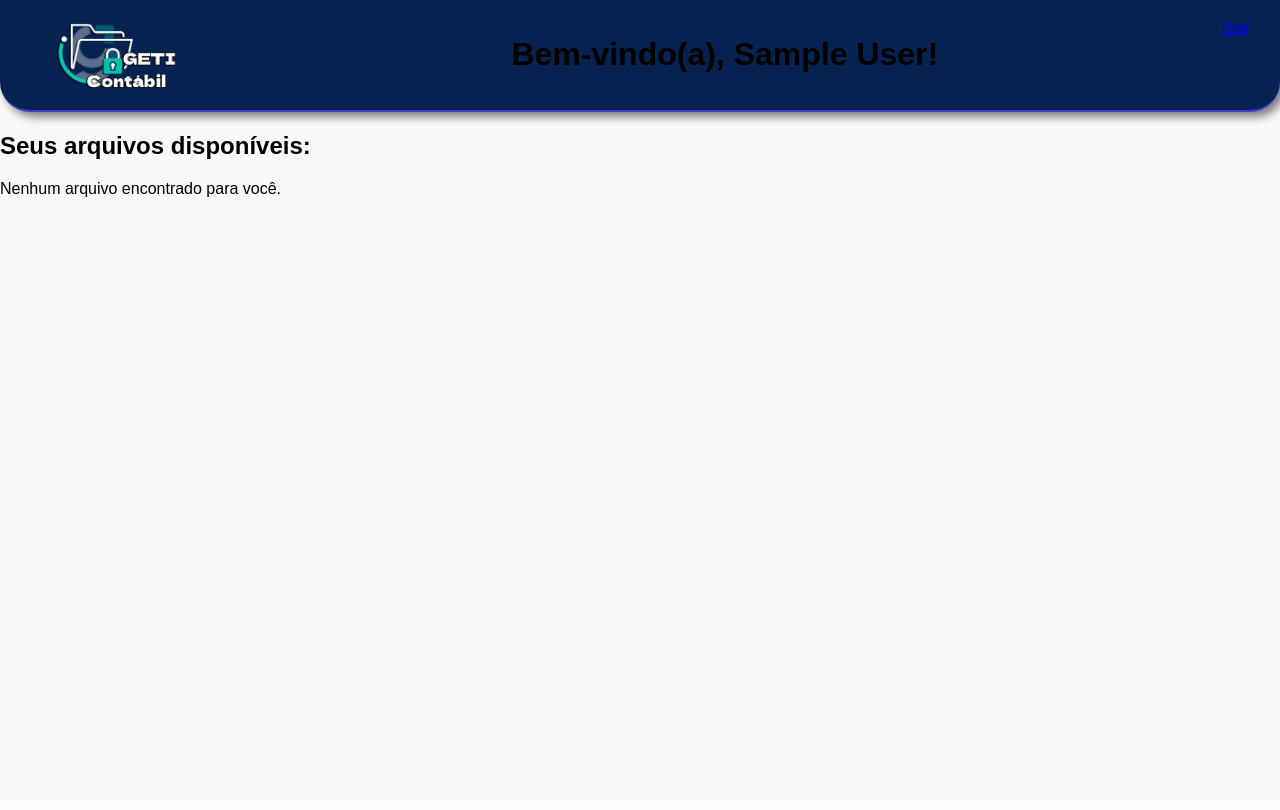
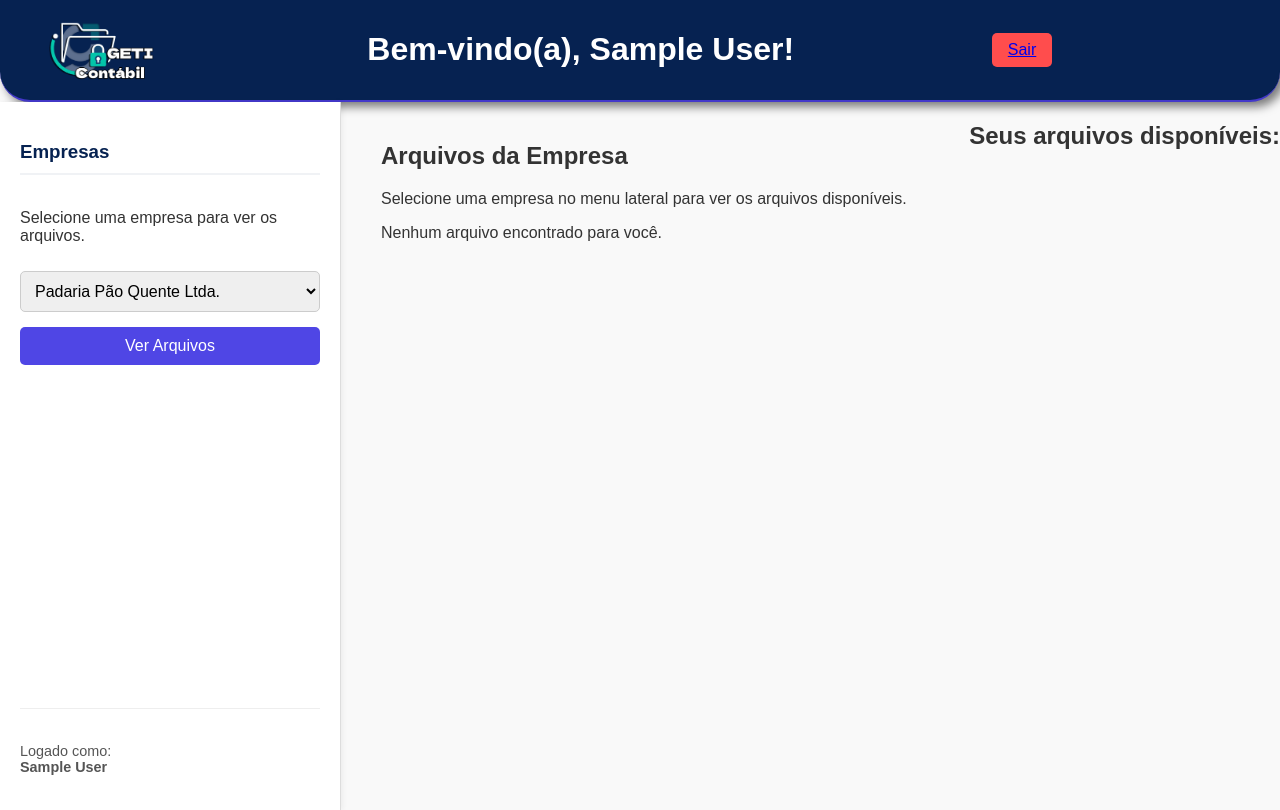
Before and after one commit to sergioguimas/geti-contabil, a Flask app: page /dashboard in a window 1280 px wide. Before the commit the page ends 197 px from the top, so only its background shows below. Run offline with Flask 3, Linux system fonts and the light colour scheme; the visitor is signed in with stand-in values (Sample User, id 1); data comes from the database, SQL or seed files in the repository; both versions use the stored data as it was after the commit.

Commit message:
criado empresas de teste e associadas ao Admin refeita pagina de dashboard para selecionar a empresa

```diff
--- a/routes.py
+++ b/routes.py
@@ -57,13 +57,29 @@ def login():
 @app.route("/dashboard")
 def dashboard():
     if 'user_name' in session:
+        db = get_db()
+        # Busca todas as empresas associadas a este contador
+        empresas = db.execute(
+            """
+            SELECT e.id, e.nome_fantasia, e.razao_social
+            FROM empresa e
+            JOIN contador_empresa ce ON e.id = ce.id_empresa
+            WHERE ce.id_contador = ?
+            ORDER BY e.nome_fantasia
+            """,
+            (session['user_id'],)
+        ).fetchall()
+
+        # O nome de usuário para o template
         username = session['user_name']
 
-        #
-        # ** FUTURAMENTE, AQUI ENTRARÁ O CÓDIGO DA API DO GOOGLE DRIVE **
-        #
-
-        return render_template("dashboard.html", username=username, files=None) # files=None por enquanto
+        # Passa a lista de empresas para o template
+        return render_template(
+            "dashboard.html",
+            username=username,
+            empresas=empresas, # Nova variável
+            files=None
+        )
 
     return redirect(url_for('login'))
 
--- a/static/css/dashboard.css
+++ b/static/css/dashboard.css
@@ -1,3 +1,10 @@
+body {
+    font-family: sans-serif;
+    margin: 0;
+    background: #f9f9f9;
+    color: #333;
+}
+
 header {
     display: flex;
     justify-content: space-between;
@@ -6,44 +13,92 @@ header {
     border-bottom: 2px solid #4338ca;
     box-shadow: 5px 5px 10px rgba(0, 0, 0, 0.5);
     background-color: #062251;
-    position: relative;
-    min-height: 70px;
     border-radius: 0 0 30px 30px;
+    color: white
 }
 
-#logo {
-    max-height: 80px;
-    padding: 5px;
-    border-radius: 8px;
-    position: relative;
-    z-index: 1;
+#logo{
+    max-height: 70px;
 }
 
-#header_ {
-    color: white;
-    text-align: center;
+#header_ h1 {
+    margin: 0;
+    font-size: 1.5em;
     text-decoration: underline;
 }
 
 #sair {
-    font-size: 16px;
-    position: absolute;
-    right: 30px;
-    top: 20px;
-    z-index: 1;
+    color: white
+    text-decoration: none;
+    background-color: #ff4d4d;
+    padding: 8px 16px;
+    border-radius: 5px;
+    transition: background-color 0.3s;
 }
 
-body {
-    font-family: sans-serif;
-    margin: 0;
-    background: #f9f9f9;
+#sair:hover {
+    background-color: #ff1a1a;
 }
 
-.menu {
-    margin: 20px;
+.dashboard-container{
+    display: flex;
+    min-height: calc(100vh - 92px);
+}
+
+.menu-lateral{
+    width: 25%;
+    max-width: 300px;
+    background-color: #ffffff;
+    padding: 20px;
+    border-right: 1px solid #ddd;
+    box-shadow: 2px 0 5px rgba(0, 0, 0, 0.05);
+    display: flex;
+    flex-direction: column;
+}
+
+.menu-lateral h3 {
+    color: #062251;
+    border-bottom: 2px solid #f0f2f5;
+    padding-bottom: 10px;
+}
+
+.empresa-select, .menu-lateral button {
+    width: 100%;
     padding: 10px;
-    width: 20%;
-    background: rgb(69, 2, 255);
+    margin-top: 10px;
+    border-radius: 5px;
+    border: 1px solid #ccc;
+    font-size: 1em;
+}
+
+.menu-lateral button {
+    background-color: #4f46e5;
+    color: white;
+    cursor: pointer;
+    border: none;
+    margin-top: 15px;
+}
+.menu-lateral button:hover {
+    background-color: #4338ca;
+}
+
+.info-contador {
+    margin-top: auto;
+    padding-top: 20px;
+    border-top: 1px solid #eee;
+    font-size: 0.9em;
+    color: #555;
+}
+
+.conteudo-principal {
+    flex-grow: 1;
+    padding: 20px 40px;
+}
+
+.arquivos-container {
+    margin-top: 20px;
+    background-color: white;
+    padding: 30px;
     border-radius: 8px;
-    box-shadow: 0 4px 8px rgba(0,0,0,0.1);
+    box-shadow: 0 2px 8px rgba(0,0,0,0.08);
 }
--- a/templates/dashboard.html
+++ b/templates/dashboard.html
@@ -10,13 +10,33 @@
         <img src="{{ url_for('static', filename='images/logo.png') }}" alt="Logo" id="logo">
         <div class="header_">
             <h1>Bem-vindo(a), {{ username }}!</h1>
+        </div>
         <a href="{{ url_for('logout') }}" id="sair">Sair</a>
-        </div>
         <div class="spacer"></div>
     </header>
 
-    <div class="container">
-        <h2>Seus arquivos disponíveis:</h2>
+    <div class="dashboard-container">
+        <aside class="menu-lateral">
+            <h3>Empresas</h3>
+            <p>Selecione uma empresa para ver os arquivos.</p>
+            <form action="{{ url_for('dashboard')}}" method="GET">
+                <select name="empresa_id" class="empresa-select">
+                    {% for empresa in empresas %}
+                        <option value="{{ empresa.id }}">
+                            {{ empresa.nome_fantasua or empresa.razao_social }}
+                        </option>
+                    {% endfor %}
+                </select>
+                <button type="submit">Ver Arquivos</button>
+            </form>
+            <div class="info-contador">
+                <p>Logado como: <br><strong>{{ username }}</strong></p>
+            </div>
+        </aside>
+
+        <main class="conteudo-principal">
+            <h2>Arquivos da Empresa</h2>
+            <p>Selecione uma empresa no menu lateral para ver os arquivos disponíveis.</p>
             {% if files %}
                 <ul>
                     {% for file in files %}
@@ -28,6 +48,8 @@
             {% else %}
                 <p>Nenhum arquivo encontrado para você.</p>
             {% endif %}
+        </main>
+        <h2>Seus arquivos disponíveis:</h2>
     </div>
 </body>
 </html>
```
Also changed, not shown: cad_empresa.py (added, +56 -0 lines), usuarios.db. Lines whose indentation alone changed are shown as unchanged.
